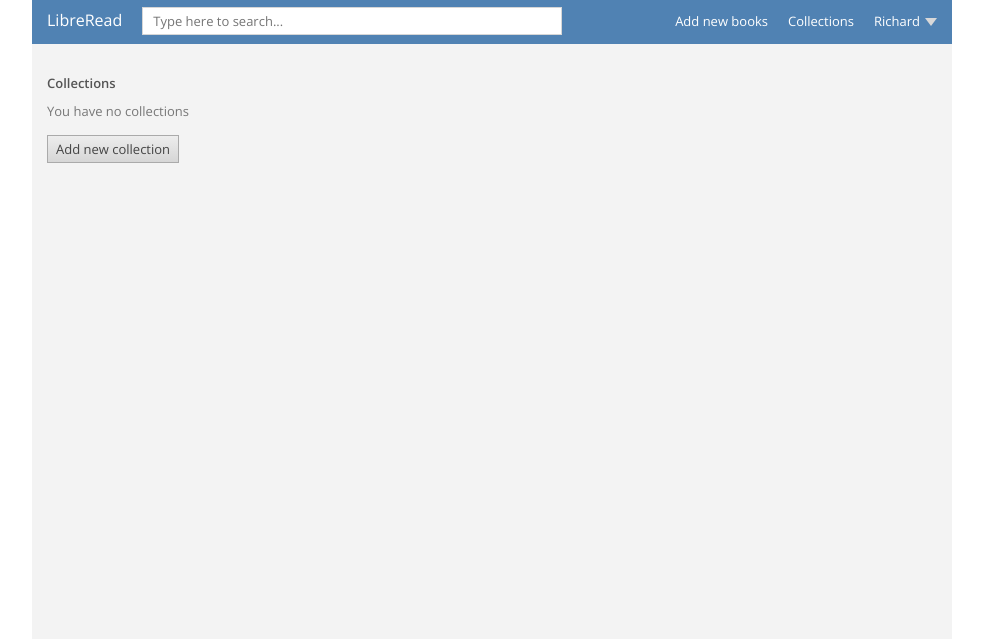
After one commit to trybeapps/server, a Flask app: page /collections in a window 1280 px wide. The commit adds this page. Shown: the top 639 px of the page, without its empty margins (148-1131 px from the left). Run offline with Flask 2, Linux system fonts and the light colour scheme; some libraries are stand-ins or nearby versions.

Commit message:
initiate collections

```diff
--- a/app.py
+++ b/app.py
@@ -306,7 +306,7 @@ def send_book(filename):
 def send_book_cover(filename):
     return send_from_directory('uploads/images', filename)
 
-@app.route('/autocomplete')
+@app.route('/autocomplete', methods=['POST'])
 def search_books():
     query = request.args.get('term')
     print query
@@ -388,3 +388,9 @@ def search_books():
     suggestions.append(content)
 
     return jsonify(suggestions)
+
+@app.route('/collections', methods=['GET', 'POST'])
+def collections():
+    if request.method == 'GET':
+        collections = []
+        return render_template('collection.html', collections=collections)
--- a/static/css/_scss/style.scss
+++ b/static/css/_scss/style.scss
@@ -205,6 +205,7 @@ header {
   display: block;
   list-style: none;
   padding: 30px 15px;
+  overflow: hidden;
 
   a {
     display: block;
@@ -221,3 +222,39 @@ header {
     }
   }
 }
+
+.g-title {
+  font-weight: 600;
+}
+
+.btn {
+  background: #d6d6d6;
+  background: linear-gradient(#ededed,#d6d6d6);
+  color: #444;
+  border: 1px solid #aaa;
+  padding: 4px 8px;
+  text-decoration: none;
+
+  &:hover {
+    text-decoration: none;
+  }
+
+  &:active {
+    outline: none;
+    background: #d6d6d6;
+  }
+}
+
+.collections-container {
+  padding: 30px 15px;
+  overflow: hidden;
+
+  .g-title {
+    margin-bottom: 10px;
+  }
+
+  .no-collection {
+    color: #777;
+    margin-bottom: 20px;
+  }
+}
--- a/static/css/style.css
+++ b/static/css/style.css
@@ -139,7 +139,8 @@ header {
 .book-list {
   display: block;
   list-style: none;
-  padding: 30px 15px; }
+  padding: 30px 15px;
+  overflow: hidden; }
   .book-list a {
     display: block;
     height: 132px; }
@@ -149,3 +150,28 @@ header {
     border: 1px solid #d6d6d6; }
     .book-list li:nth-child(7n) {
       margin-right: 0; }
+
+.g-title {
+  font-weight: 600; }
+
+.btn {
+  background: #d6d6d6;
+  background: linear-gradient(#ededed, #d6d6d6);
+  color: #444;
+  border: 1px solid #aaa;
+  padding: 4px 8px;
+  text-decoration: none; }
+  .btn:hover {
+    text-decoration: none; }
+  .btn:active {
+    outline: none;
+    background: #d6d6d6; }
+
+.collections-container {
+  padding: 30px 15px;
+  overflow: hidden; }
+  .collections-container .g-title {
+    margin-bottom: 10px; }
+  .collections-container .no-collection {
+    color: #777;
+    margin-bottom: 20px; }
--- /dev/null
+++ b/templates/collection.html
@@ -0,0 +1,11 @@
+{% extends "layout.html" %}
+{% block title %}Home{% endblock %}
+{% block content %}
+  <div class="collections-container">
+    <div class="g-title">Collections</div>
+    {% if collections == [] %}
+      <p class="no-collection">You have no collections</p>
+    {% endif %}
+    <a href="/collections/new" class="btn new-collection-btn">Add new collection</a>
+  </div>
+{% endblock %}
```
